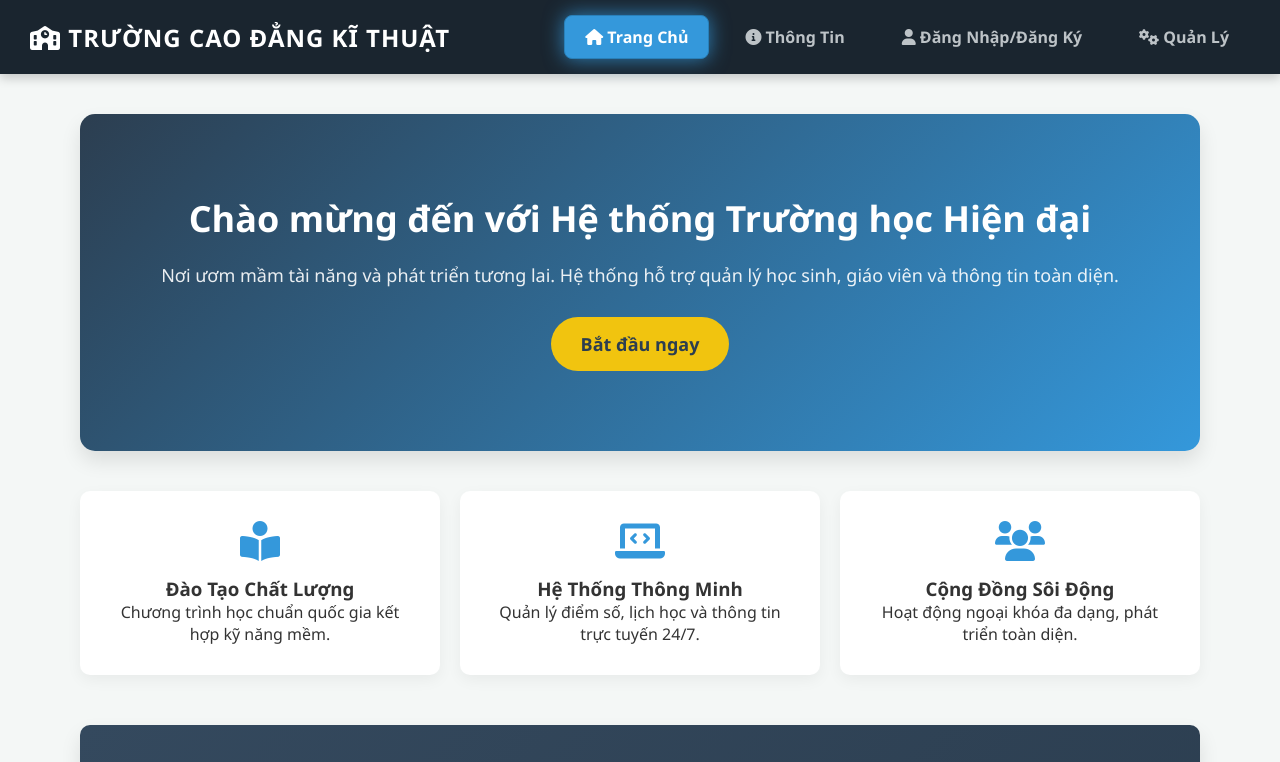
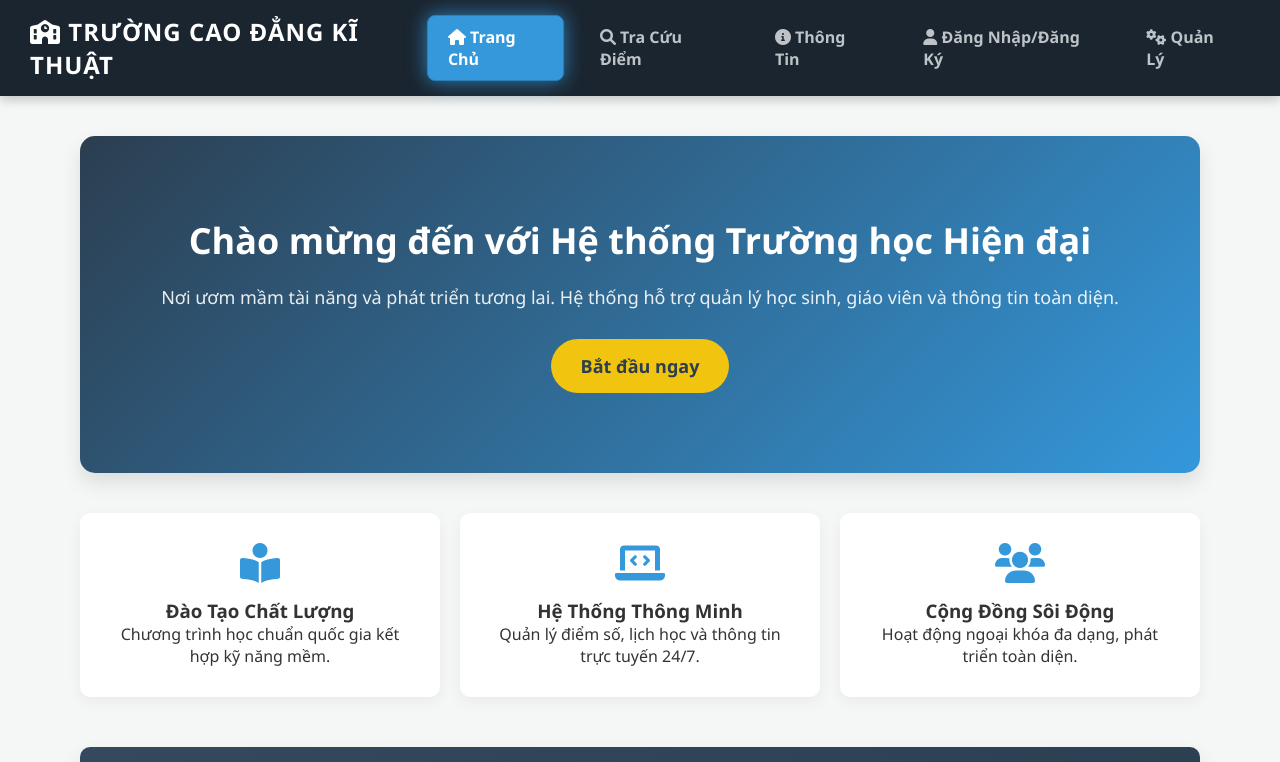
Before and after one commit to hoangvb12072006/Test-code, a plain HTML site: page index.html in a window 1280 px wide. Shown: the top 762 px of the page. Drawn offline with Linux system fonts and the light colour scheme.

Commit message:
Update index.html

```diff
--- a/index.html
+++ b/index.html
@@ -9,12 +9,13 @@
 </head>
 <body>
 
-    <nav class="navbar">
+   <nav class="navbar">
         <div class="logo">
             <i class="fas fa-school"></i> TRƯỜNG CAO ĐẲNG KĨ THUẬT
         </div>
         <div class="menu">
             <a href="index.html" class="nav-btn active"><i class="fas fa-home"></i> Trang Chủ</a>
+            <a href="tracuudiem.html" class="nav-btn"><i class="fas fa-search"></i> Tra Cứu Điểm</a>
             <a href="gioithieu.html" class="nav-btn"><i class="fas fa-info-circle"></i> Thông Tin</a>
             <a href="login.html" class="nav-btn"><i class="fas fa-user"></i> Đăng Nhập/Đăng Ký</a>
             <a href="dashboard.html" class="nav-btn"><i class="fas fa-cogs"></i> Quản Lý</a>
```
